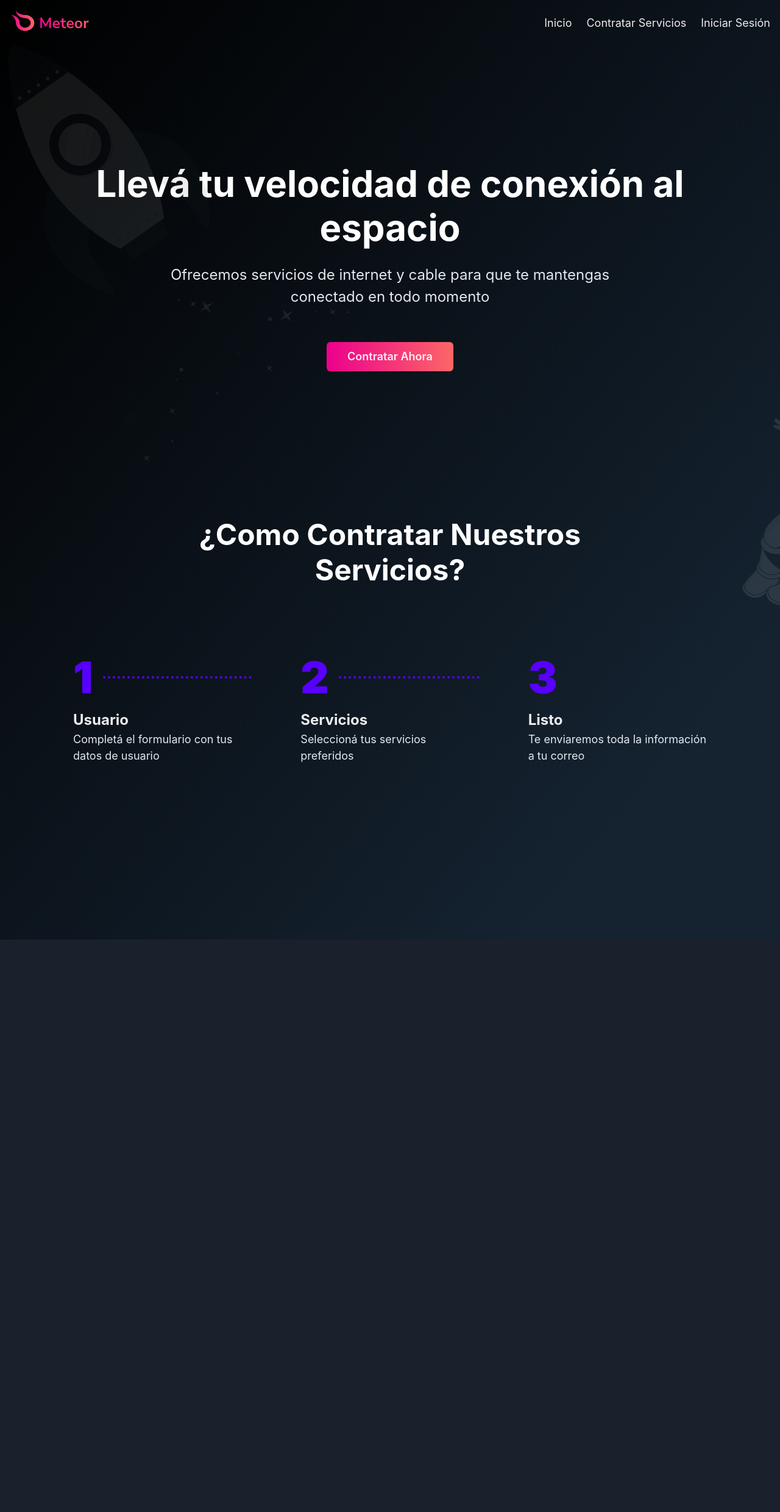
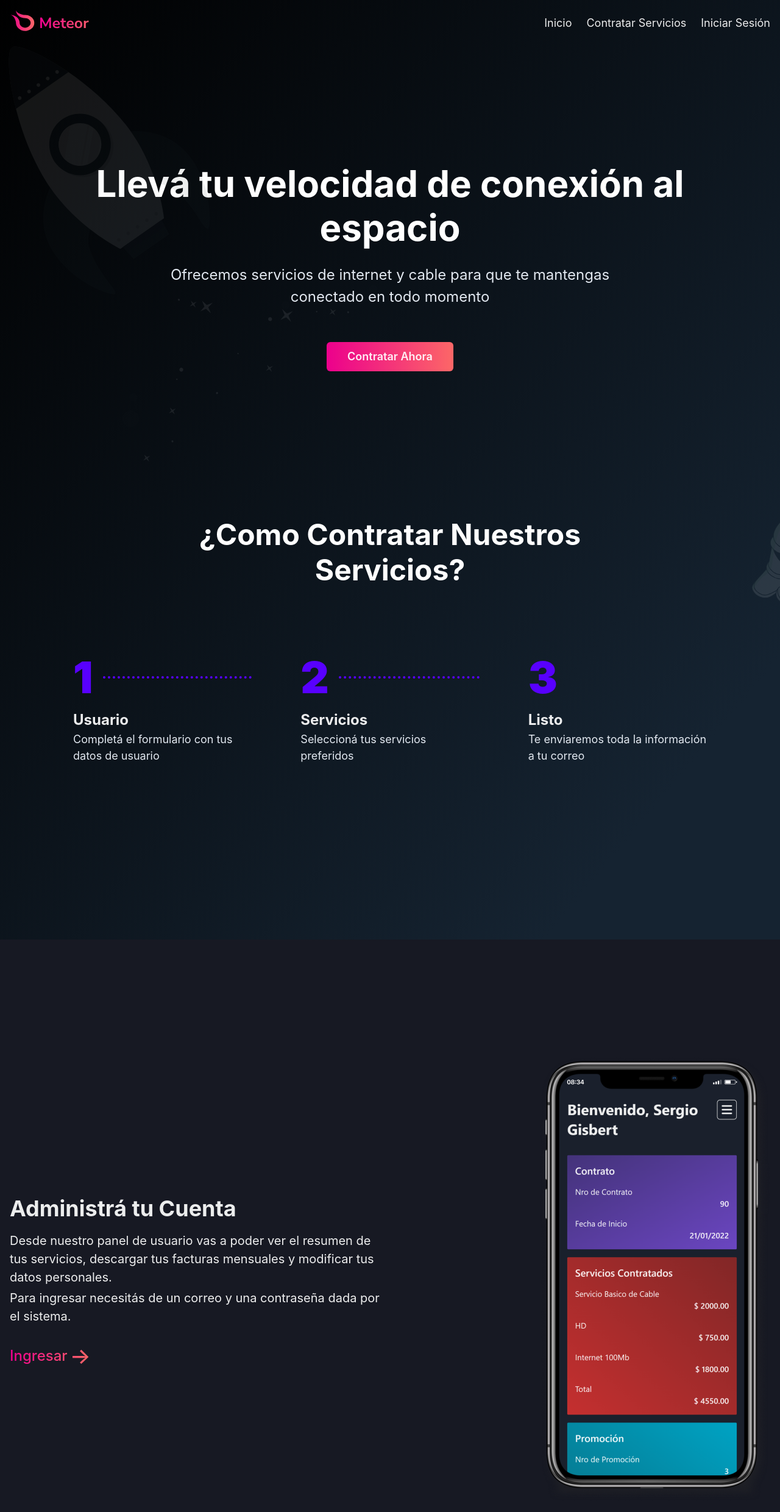
Before and after one commit to LYoshi02/Meteor, a Next.js app: page / in a window 1280 px wide. Shown: the top 2480 px of the page at 61% size. Before the commit the page ends 1541 px from the top, so only its background shows below. Built offline with nearby package versions, Linux system fonts and the light colour scheme; no server answers.

Commit message:
Feature section added

```diff
--- /dev/null
+++ b/components/home/feature.tsx
@@ -0,0 +1,63 @@
+import { Box, Flex, Heading, Text } from "@chakra-ui/react";
+import Image from "next/image";
+
+import Container from "../ui/container";
+import phoneImg from "../../assets/images/phone.png";
+import Link from "../ui/link";
+
+const Feature = () => {
+  return (
+    <Box as="section" bgColor="gray.900" py="48">
+      <Container>
+        <Box gridColumn="1 / 7" alignSelf="center">
+          <Heading as="h3">Administrá tu Cuenta</Heading>
+          <Box fontSize="xl" mt="4">
+            <Text>
+              Desde nuestro panel de usuario vas a poder ver el resumen de tus
+              servicios, descargar tus facturas mensuales y modificar tus datos
+              personales.
+            </Text>
+            <Text mt="1">
+              Para ingresar necesitás de un correo y una contraseña dada por el
+              sistema.
+            </Text>
+          </Box>
+          <Box mt="8">
+            <Link
+              href="/login"
+              styles={{
+                _hover: {},
+                d: "inline-block",
+              }}
+            >
+              <Flex
+                bgGradient="linear(to-r, #EC008C, #FC6767)"
+                bgClip="text"
+                alignItems="center"
+                fontWeight="medium"
+              >
+                <Text as="span" fontSize="2xl">
+                  Ingresar
+                </Text>
+                <Text as="span" fontSize="4xl" lineHeight="1" ml="1">
+                  &rarr;
+                </Text>
+              </Flex>
+            </Link>
+          </Box>
+        </Box>
+        <Box gridColumn="8 / -1" justifySelf="flex-end">
+          <Image
+            src={phoneImg}
+            alt="User screen"
+            quality={100}
+            width={379}
+            height={730}
+          />
+        </Box>
+      </Container>
+    </Box>
+  );
+};
+
+export default Feature;
--- a/components/home/header.tsx
+++ b/components/home/header.tsx
@@ -1,17 +1,18 @@
-import { Box, Button, Flex, Grid, Heading, Text } from "@chakra-ui/react";
+import { Box, Button, Heading, Text } from "@chakra-ui/react";
 import Image from "next/image";
 
 import rocketSvg from "../../assets/svgs/rocket.svg";
+import Container from "../ui/container";
 import Link from "../ui/link";
 
 const Header = () => {
   return (
-    <Grid
-      as="header"
-      templateColumns="repeat(12, 1fr)"
-      alignContent="center"
-      h="full"
-      flex="1"
+    <Container
+      config={{
+        as: "header",
+        alignContent: "center",
+        flex: "1",
+      }}
     >
       <Box
         position="absolute"
@@ -53,7 +54,7 @@ const Header = () => {
           Contratar Ahora
         </Link>
       </Button>
-    </Grid>
+    </Container>
   );
 };
 
--- /dev/null
+++ b/components/home/hero.tsx
@@ -0,0 +1,15 @@
+import { Flex } from "@chakra-ui/react";
+
+import Navigation from "../navigation/navigation";
+import Header from "./header";
+
+const Hero = () => {
+  return (
+    <Flex minH="100vh" direction="column">
+      <Navigation />
+      <Header />
+    </Flex>
+  );
+};
+
+export default Hero;
--- a/components/home/steps.tsx
+++ b/components/home/steps.tsx
@@ -1,6 +1,7 @@
-import { Box, Flex, Grid, Heading, Text } from "@chakra-ui/react";
+import { Box, Flex, Heading, Text } from "@chakra-ui/react";
 import Image from "next/image";
 
+import Container from "../ui/container";
 import astronautSvg from "../../assets/svgs/astronaut.svg";
 
 const stepsDetails = [
@@ -17,13 +18,14 @@ const stepsDetails = [
 
 const Steps = () => {
   return (
-    <Grid
-      as="section"
-      templateColumns="repeat(12, 1fr)"
-      alignContent="center"
-      pb="72"
-      pt="12"
-      position="relative"
+    <Container
+      config={{
+        as: "section",
+        alignContent: "center",
+        pb: "72",
+        pt: "12",
+        position: "relative",
+      }}
     >
       <Box
         position="absolute"
@@ -74,7 +76,7 @@ const Steps = () => {
           </Box>
         ))}
       </Flex>
-    </Grid>
+    </Container>
   );
 };
 
--- a/components/navigation/navigation.tsx
+++ b/components/navigation/navigation.tsx
@@ -1,6 +1,7 @@
-import { Box, Flex, Heading } from "@chakra-ui/react";
+import { Box, Flex } from "@chakra-ui/react";
 import Image from "next/image";
 
+import Container from "../ui/container";
 import Link from "../ui/link";
 import useUser from "../../hooks/useUser";
 import logoSvg from "../../assets/svgs/logo.svg";
@@ -25,9 +26,15 @@ const Navigation = () => {
   }
 
   return (
-    <Flex py="4" justifyContent="space-between" alignItems="center">
+    <Container>
+      <Flex
+        py="4"
+        justifyContent="space-between"
+        alignItems="center"
+        gridColumn="1 / -1"
+      >
         <Box>
-        <Link href="/">
+          <Link href="/" styles={{ d: "inline-block" }}>
             <Image src={logoSvg} alt="Meteor Logo" />
           </Link>
         </Box>
@@ -53,6 +60,7 @@ const Navigation = () => {
           </Box>
         </Box>
       </Flex>
+    </Container>
   );
 };
 
--- /dev/null
+++ b/components/ui/container.tsx
@@ -0,0 +1,22 @@
+import { ReactNode } from "react";
+import { Container as ChakraContainer, ContainerProps } from "@chakra-ui/react";
+
+type Props = {
+  children: ReactNode;
+  config?: ContainerProps;
+};
+
+const Container = (props: Props) => {
+  return (
+    <ChakraContainer
+      d="grid"
+      maxW="container.xl"
+      gridTemplateColumns="repeat(12, 1fr)"
+      {...props.config}
+    >
+      {props.children}
+    </ChakraContainer>
+  );
+};
+
+export default Container;
--- a/pages/index.tsx
+++ b/pages/index.tsx
@@ -1,20 +1,18 @@
-import { Box, Container, Flex } from "@chakra-ui/react";
+import { Box } from "@chakra-ui/react";
 
-import Header from "../components/home/header";
+import Hero from "../components/home/hero";
 import Steps from "../components/home/steps";
-import Navigation from "../components/navigation/navigation";
+import Feature from "../components/home/feature";
 
 function HomePage() {
   return (
-    <Box bgGradient="linear(to-br, #000000, #152331 85%)" overflow="hidden">
-      <Container maxW="container.xl">
-        <Flex minH="100vh" direction="column">
-          <Navigation />
-          <Header />
-        </Flex>
+    <>
+      <Box bgGradient="linear(to-br, #000000, #152331 85%)" overflow="hidden">
+        <Hero />
         <Steps />
-      </Container>
-    </Box>
+      </Box>
+      <Feature />
+    </>
   );
 }
 
```
Also changed, not shown: assets/images/phone.png (added). Lines whose indentation alone changed are shown as unchanged.
